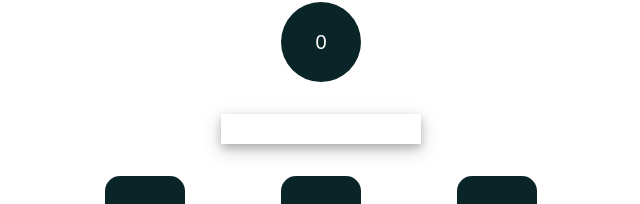
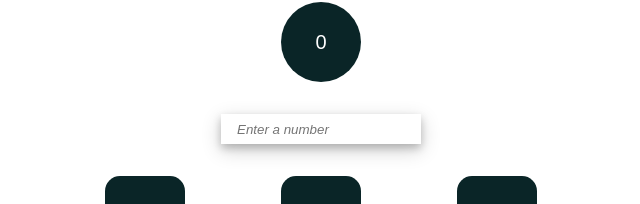
Before and after one commit to Dunni0/exam_assessment_altschool, a React (Create React App) app: page / in a window 1280 px wide. Shown: the part 155-359 px from the top of the page, without its empty margins (319-959 px from the left). Built offline with nearby package versions, Linux system fonts and the light colour scheme.

Commit message:
minor changes

```diff
--- a/src/components/CounterCustomHook.js
+++ b/src/components/CounterCustomHook.js
@@ -33,7 +33,7 @@ export default function CounterCustomHook() {
     <div className="counter_custom">
       <div className="counter"> {count}</div>
       <form action="" onSubmit={(e) => e.preventDefault()}>
-        <input onKeyUp={handleKeyUp} type="text" />
+        <input placeholder="Enter a number" onKeyUp={handleKeyUp} type="text" />
       </form>
       <div className="btns">
         <button onClick={counterData.setInc}> + </button>
--- a/src/components/Router.js
+++ b/src/components/Router.js
@@ -17,7 +17,6 @@ function Router(){
               <Route path="*" element={<Error />} />
           </Route>
         </Routes>
-
       </>
     );
 }
--- a/src/index.css
+++ b/src/index.css
@@ -140,6 +140,8 @@ form > input{
   height: 30px;
   outline: none;
   border: none;
+  padding-left: 1rem;
+  font-style: italic;
   box-shadow: 0 4px 8px 0 rgba(0, 0,0,0.2), 0 6px 20px 0 rgba(0, 0, 0, 0.19) ;
 }
 
```
